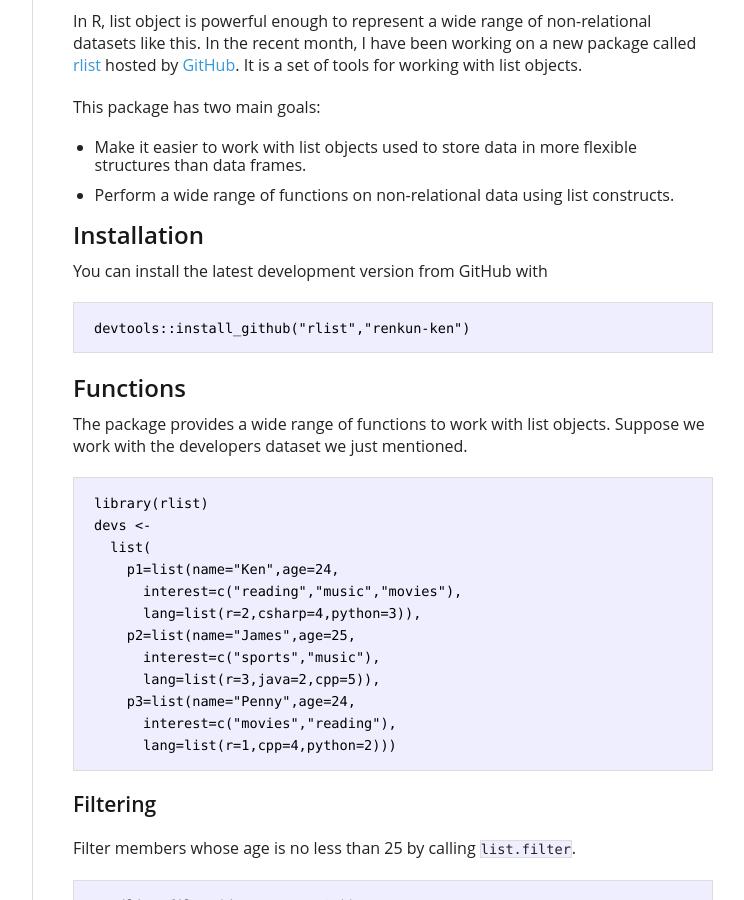
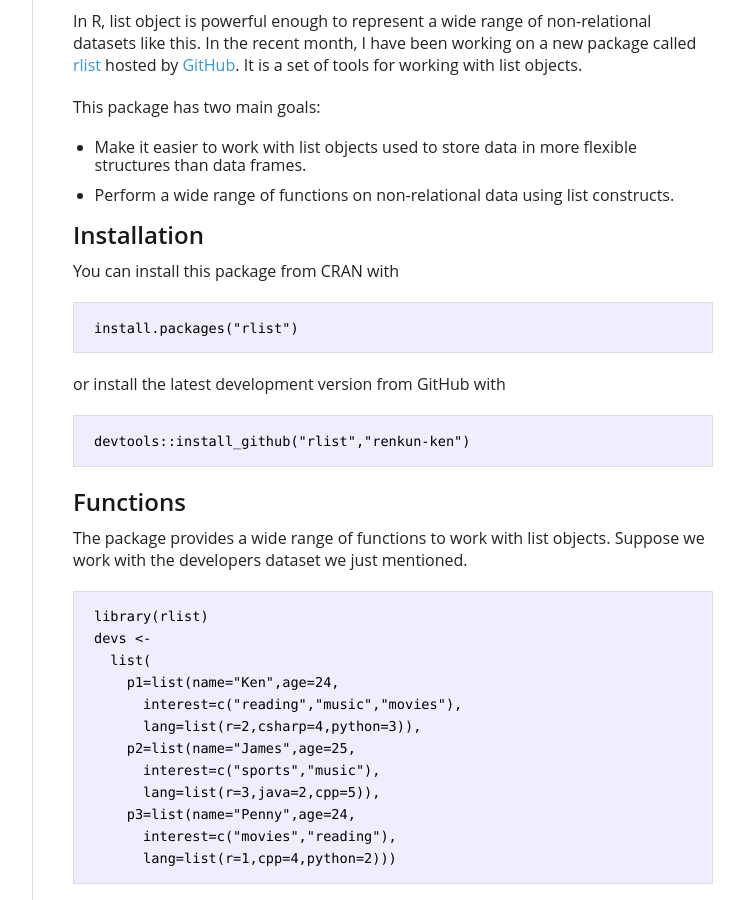
Before and after one commit to harryprince/renkun-ken.github.io, a Jekyll site: the page built from _posts/2014-06-26-rlist-a-new-package-for-working-with-list-objects-in-r.md, in a window 1280 px wide and 900 px high, scrolled down 1487 px. Shown: the whole window, without its empty margins (378-1122 px from the left). Built offline with Jekyll 4.4.1, drawn with Linux system fonts in a browser that asks for light colours; nearby versions of some CDN libraries; Markdown is read by kramdown in place of the engine named in the settings; comment, search, counter and statistics services are not loaded.

Commit message:
blog update

````diff
--- a/_posts/2014-06-26-rlist-a-new-package-for-working-with-list-objects-in-r.md
+++ b/_posts/2014-06-26-rlist-a-new-package-for-working-with-list-objects-in-r.md
@@ -67,7 +67,13 @@ This package has two main goals:
 
 ## Installation
 
-You can install the latest development version from GitHub with
+You can install this package from CRAN with
+
+```r
+install.packages("rlist")
+```
+
+or install the latest development version from GitHub with
 
 ```r
 devtools::install_github("rlist","renkun-ken")
````
Also changed, not shown: _rmd/2014-06-26-rlist-a-new-package-for-working-with-list-objects-in-r.Rmd (+7 -1 lines).
